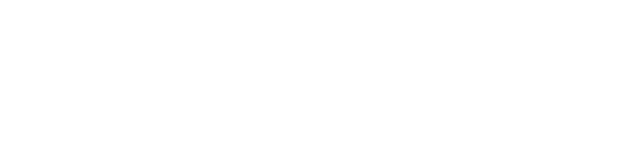
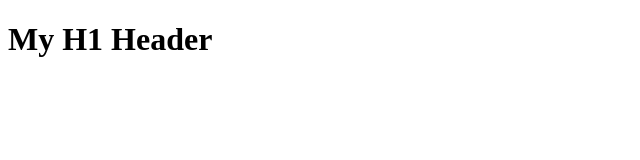
Before and after one commit to orbe-developer/demo-fun-learn, a plain HTML site: page index.html in a window 1280 px wide. Shown: the whole page, without its empty margins (0-640 px from the left). Drawn offline with Linux system fonts and the light colour scheme.

Commit message:
Added h1 tag to index.html

```diff
--- a/index.html
+++ b/index.html
@@ -6,6 +6,6 @@
     <title>My Web Page</title>
 </head>
 <body>
-
+    <h1>My H1 Header</h1>
 </body>
 </html>
```
